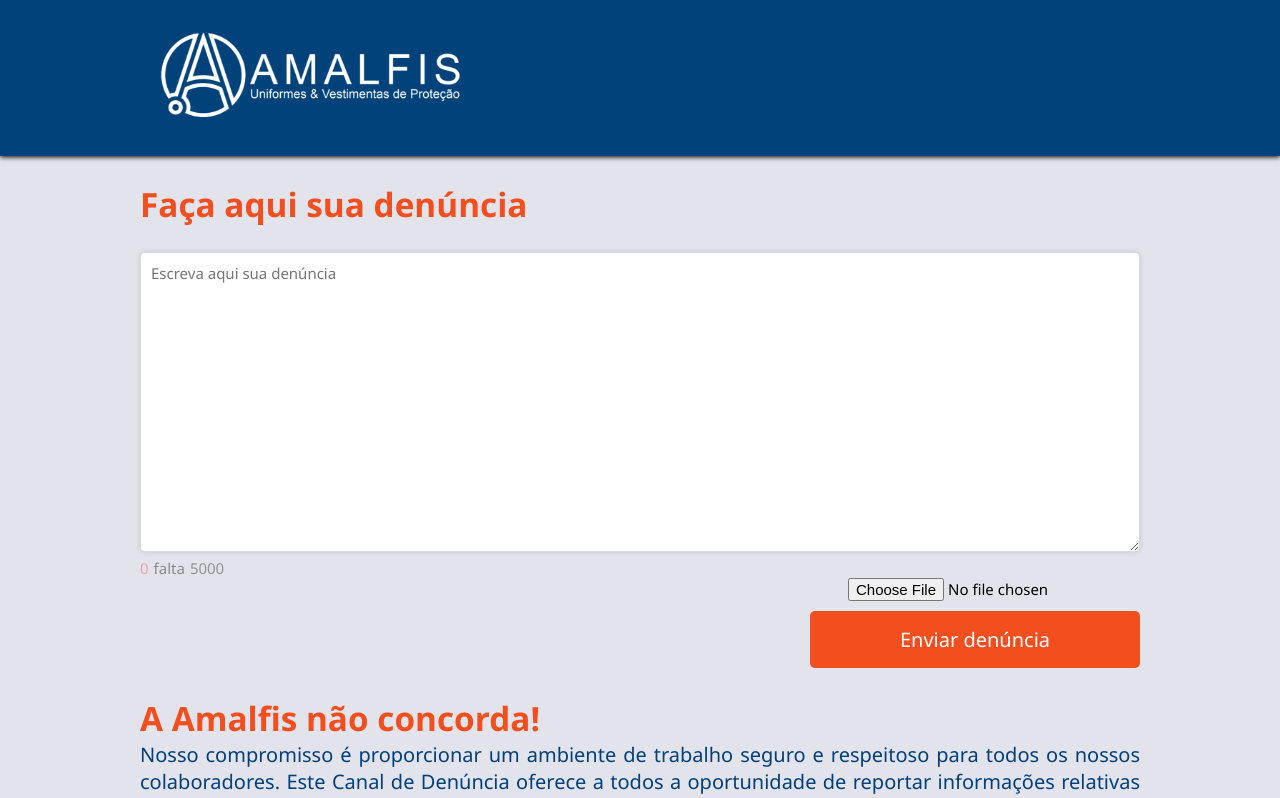
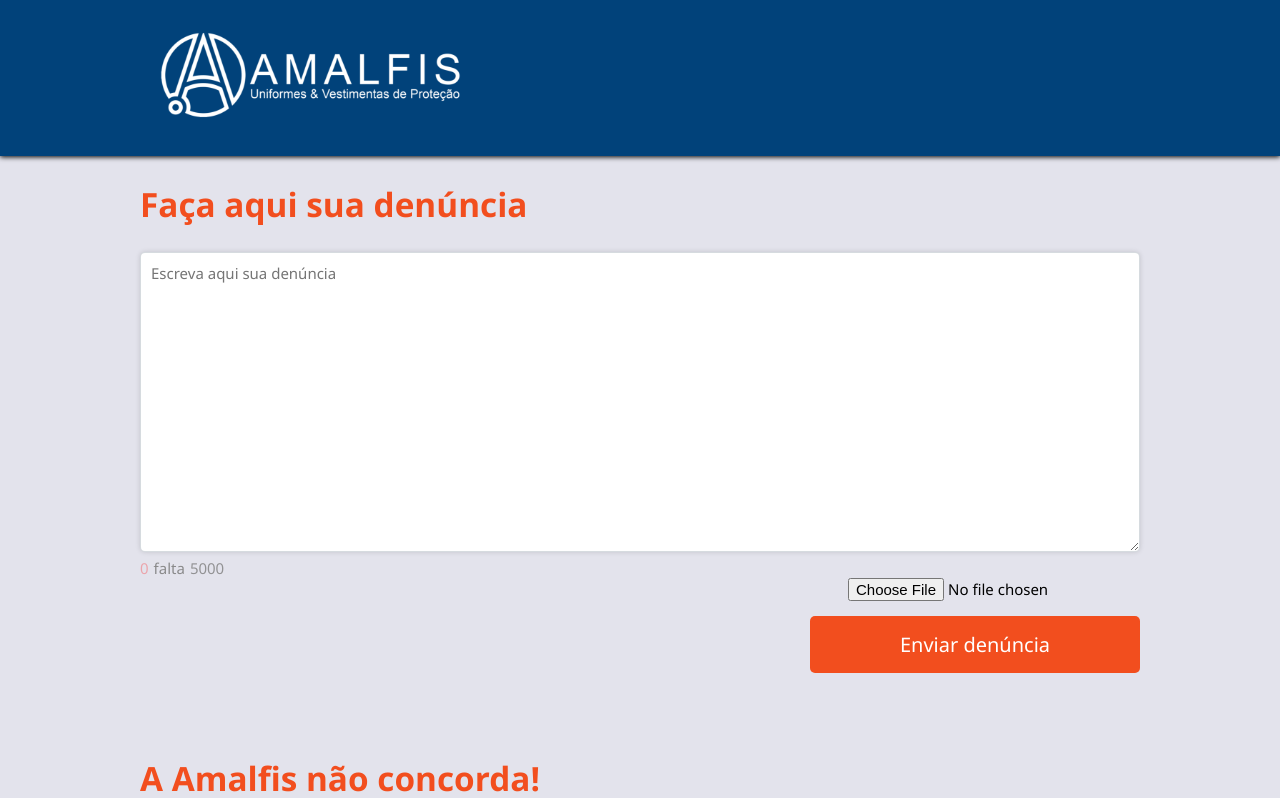
Before and after one commit to rafaelrvs/api-site-denuncia, a React (Vite) app in the folder frontend/: page / in a window 1280 px wide. Shown: the top 798 px of the page. Built offline with nearby package versions, Linux system fonts and the light colour scheme.

Commit message:
adicionando correção no modal

```diff
--- a/frontend/src/App.css
+++ b/frontend/src/App.css
@@ -15,6 +15,7 @@
     position: relative;
 
 
+
 }
 
 .title-denuncia {
@@ -27,10 +28,10 @@
 }
 
 .body-text {
+    text-align: justify;
+    color: #01407a;
 
-    text-align: justify;
-    margin: 0 auto;
-    color: #01407a;
+
 }
 
 body {
@@ -39,7 +40,6 @@ body {
 
 .fielde-form {
     flex-direction: column;
-
     width: 100%;
     margin: 0 auto;
 
@@ -91,10 +91,13 @@ body {
 }
 
 .content{
-    display: grid;
-    justify-content: end;
-    gap: 10px;
+    display: flex;
+    flex-direction: column;
+    align-items: end;
+    gap: 15px;
     transition: 1s;
+
+    height: 150px;
 
 }
 
--- a/frontend/src/App.jsx
+++ b/frontend/src/App.jsx
@@ -122,9 +122,15 @@ function App() {
   return (
     <>
       <Header />
+
       <div className='main'>
+
+        {modal.status && <Modal texto={modal.texto} background={modal.background} />}
+
         <h1 className='title-denuncia'>Faça aqui sua denúncia</h1>
+
         <form className='fielde-form' onSubmit={handlerEnviaDenuncia} encType="multipart/form-data">
+
           <textarea
             id="field-text"
             placeholder='Escreva aqui sua denúncia'
@@ -155,7 +161,7 @@ function App() {
               />
               <input id={modal.status ? 'disable-btn' : 'btn-subimit-denuncia'} type="submit" disabled={modal.status} value="Enviar denúncia" />
             </div>
-            {modal.status && <Modal texto={modal.texto} background={modal.background} />}
+
         </form>
         <br />
         <h1 className='titulo-chamada'>A Amalfis não concorda!</h1>
--- a/frontend/src/Modal/Modal.css
+++ b/frontend/src/Modal/Modal.css
@@ -1,7 +1,7 @@
 .modal{
   position: absolute;
   padding: 10px 35px;
-  top: 45%;
+
   border-radius: 5px;
   animation:  modal  5s linear forwards;
   color: #fff;
--- a/frontend/src/Modal/Modal.jsx
+++ b/frontend/src/Modal/Modal.jsx
@@ -2,7 +2,11 @@ import "./Modal.css"
 const Modal = ({texto,background}) =>{
 
     return(
+
         <p className="modal" style={{ background: `${background}` }}>{texto}</p>
+
+
+
     )
 }
 export default Modal;
```
